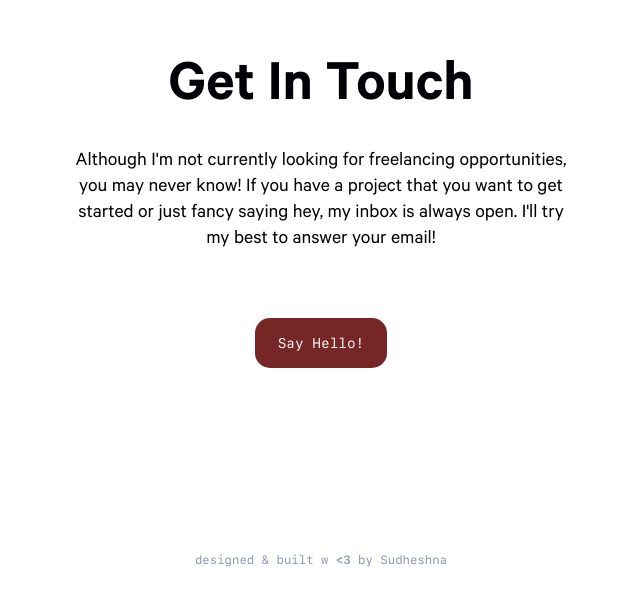
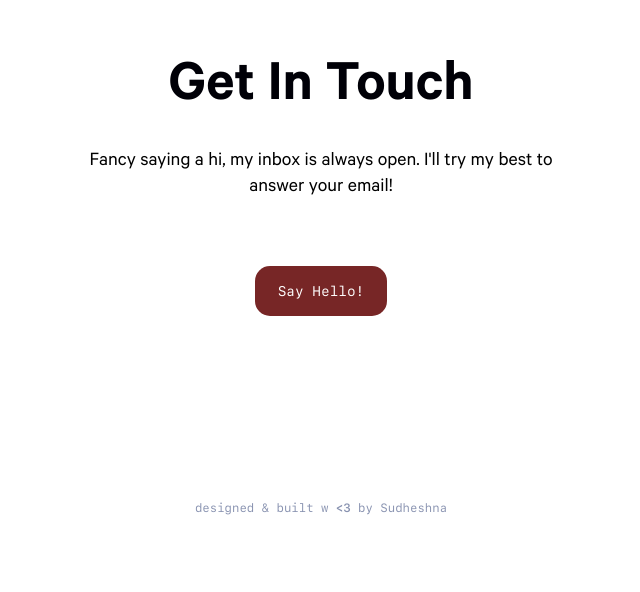
Before and after one commit to sudonthineni/webapp, a Gatsby site: page / in a window 1280 px wide. Shown: the part 3791-4383 px from the top of the page, without its empty margins (319-959 px from the left). After the commit the page ends 4331 px from the top, so only its background shows below. Built offline with nearby package versions, Linux system fonts and the light colour scheme; Gatsby itself is replaced by a stand-in of ours.

Commit message:
Update index.md

```diff
--- a/src/content/contact/index.md
+++ b/src/content/contact/index.md
@@ -2,6 +2,5 @@
 title: 'Get In Touch'
 ---
 
-Although I'm not currently looking for freelancing opportunities, you may never know!
-If you have a project that you want to get started or just fancy saying hey, my inbox is always open.
+Fancy saying a hi, my inbox is always open.
 I'll try my best to answer your email!
```
